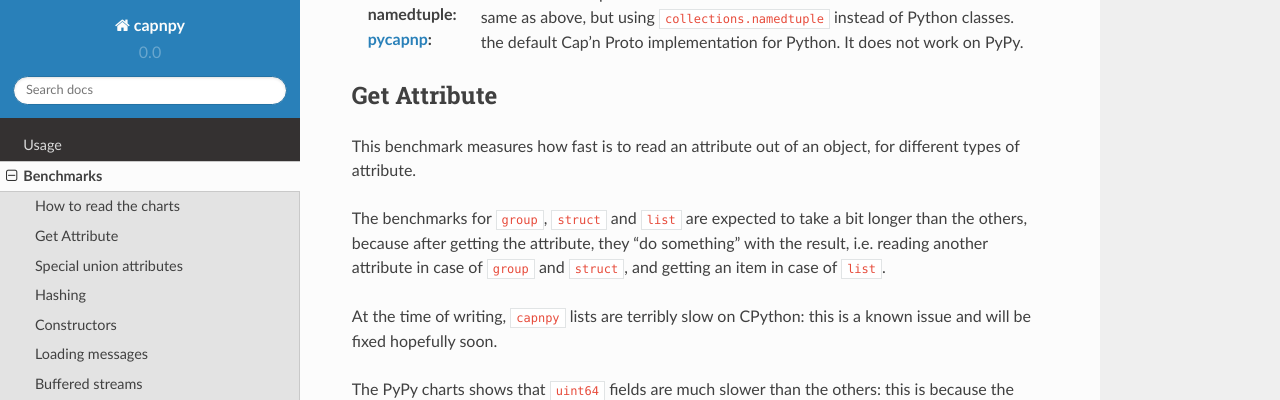
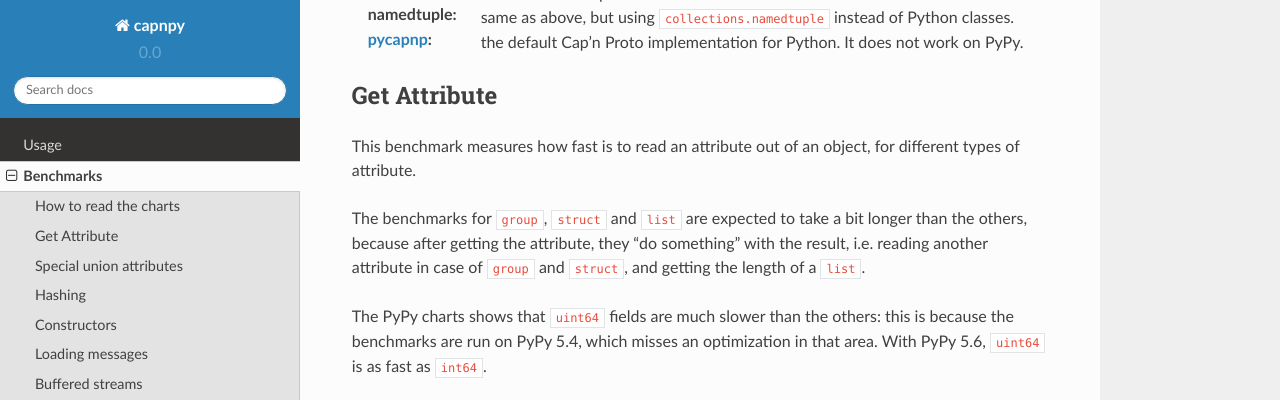
Before and after one commit to antocuni/capnpy, a Sphinx documentation site: the page built from docs/source/benchmarks.rst, in a window 1280 px wide and 900 px high, scrolled down 720 px, cut to the strip 0-400 px from the top of the window. Built offline with Sphinx 7.4.7 and the Read the Docs theme 2.0.0, drawn with Linux system fonts in a browser that asks for light colours.

Commit message:
horray, lists are no longer horribly slow

```diff
--- a/docs/source/benchmarks.rst
+++ b/docs/source/benchmarks.rst
@@ -52,10 +52,7 @@ different types of attribute.
 The benchmarks for ``group``, ``struct`` and ``list`` are expected to take a
 bit longer than the others, because after getting the attribute, they "do
 something" with the result, i.e. reading another attribute in case of
-``group`` and ``struct``, and getting an item in case of ``list``.
-
-At the time of writing, ``capnpy`` lists are terribly slow on CPython:
-this is a known issue and will be fixed hopefully soon.
+``group`` and ``struct``, and getting the length of a ``list``.
 
 The PyPy charts shows that ``uint64`` fields are much slower than the others:
 this is because the benchmarks are run on PyPy 5.4, which misses an
```
